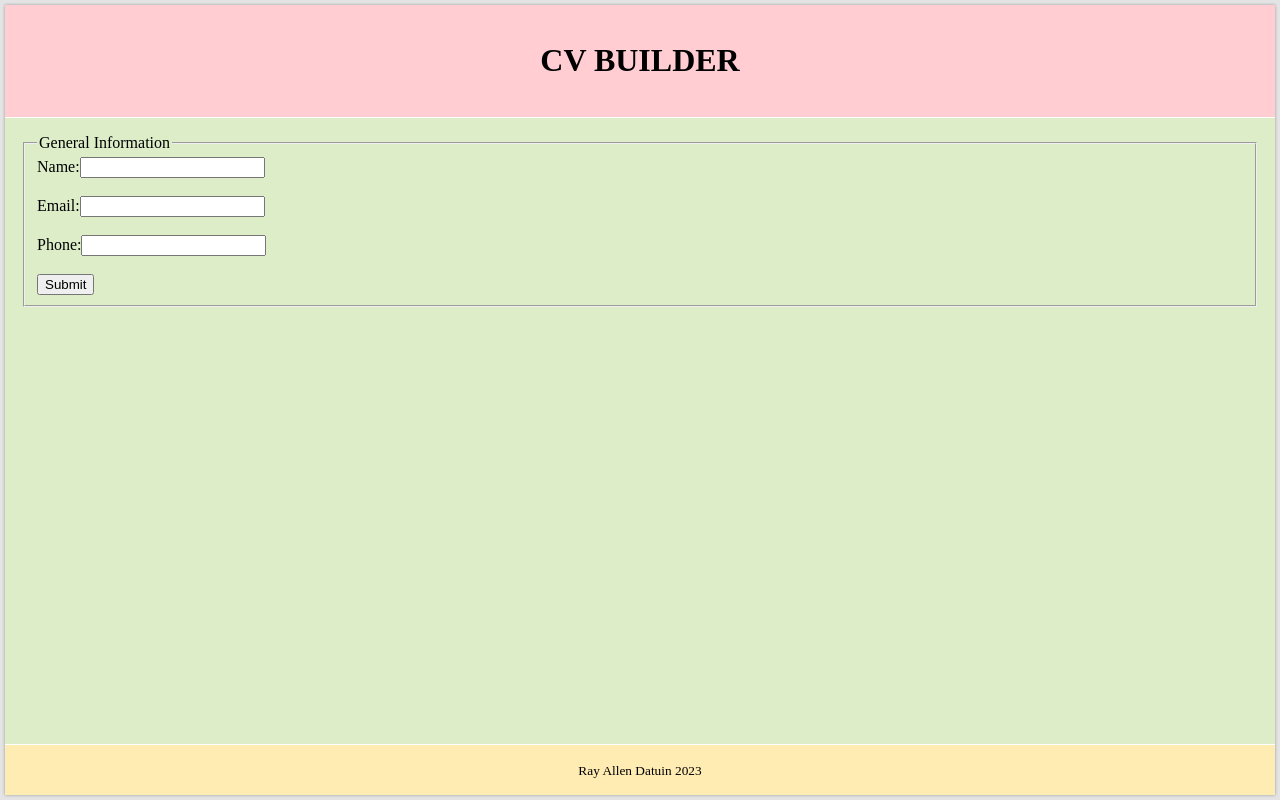
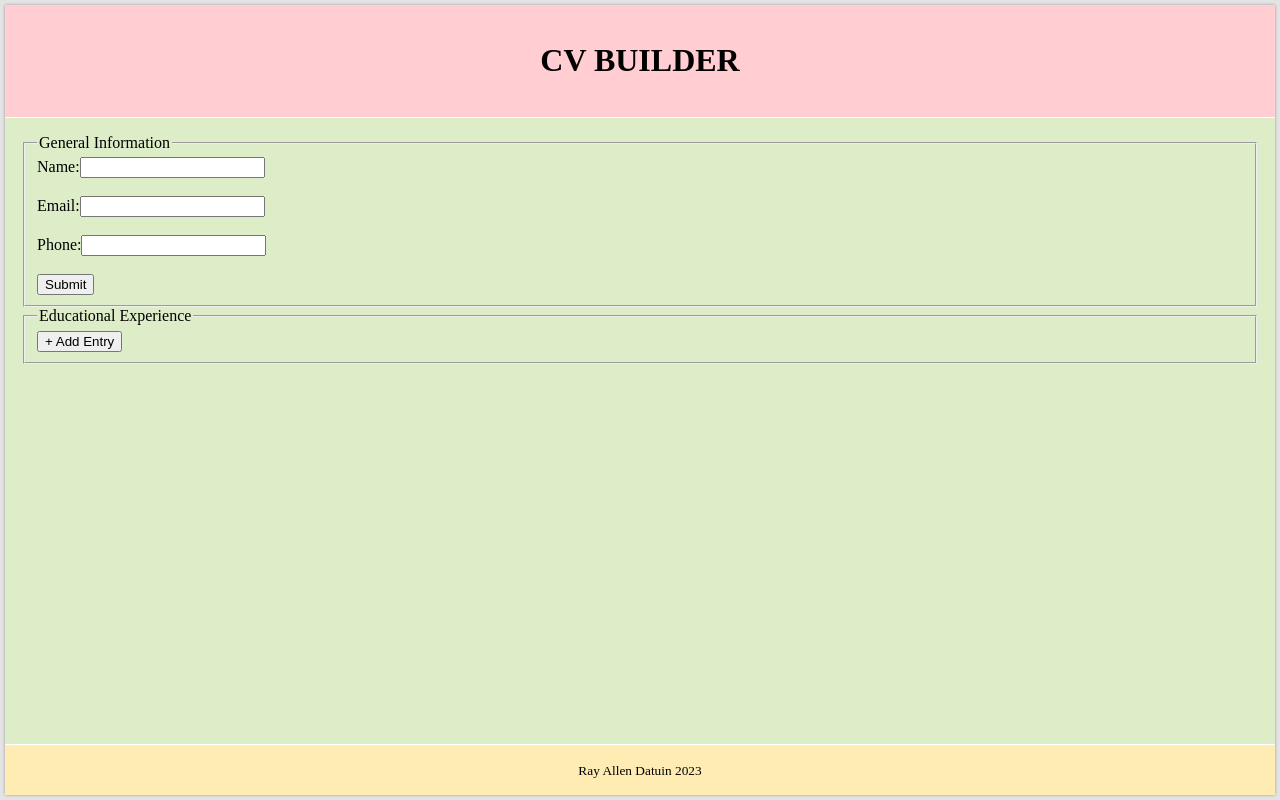
Before and after one commit to rdat5/cv-project, a React (Create React App) app: page / in a window 1280 px wide. Built offline with nearby package versions, Linux system fonts and the light colour scheme.

Commit message:
Add form for inputting education

```diff
--- a/src/components/DataInputForm.js
+++ b/src/components/DataInputForm.js
@@ -1,10 +1,14 @@
 import React, { Component } from 'react';
 import GeneralInfoInput from './GeneralInfoInput';
+import EduInputForm from './EduInputForm';
 
 class DataInputForm extends Component {
     render() {
         return (
-            <GeneralInfoInput/>
+            <div>
+                <GeneralInfoInput/>
+                <EduInputForm/>
+            </div>
         );
     }
 }
--- /dev/null
+++ b/src/components/EduInputForm.js
@@ -0,0 +1,16 @@
+import React, { Component } from 'react';
+
+class EduInputForm extends Component {
+    render() {
+        return (
+            <form>
+                <fieldset>
+                    <legend>Educational Experience</legend>
+                    <button>+ Add Entry</button>
+                </fieldset>
+            </form>
+        );
+    }
+}
+
+export default EduInputForm;
```
